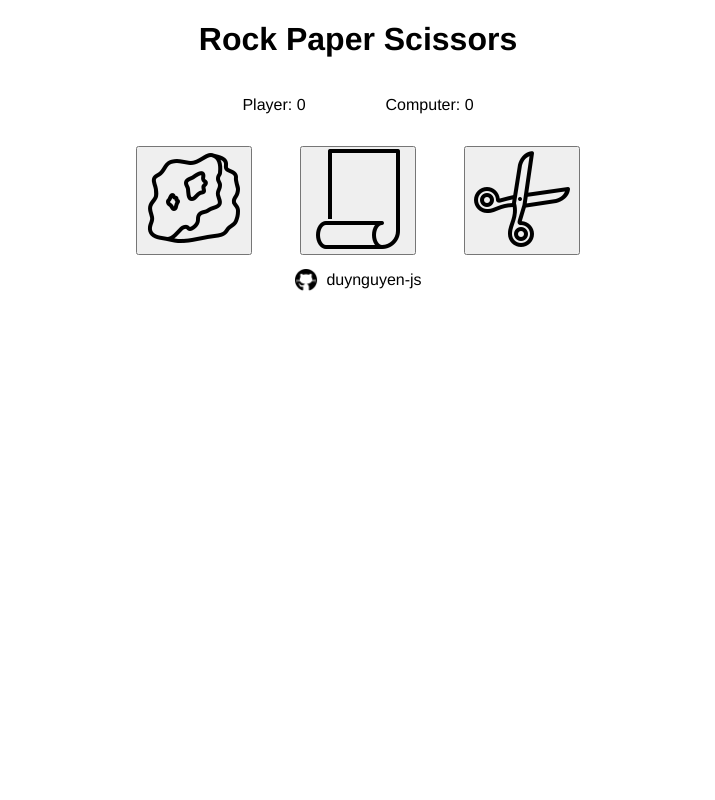
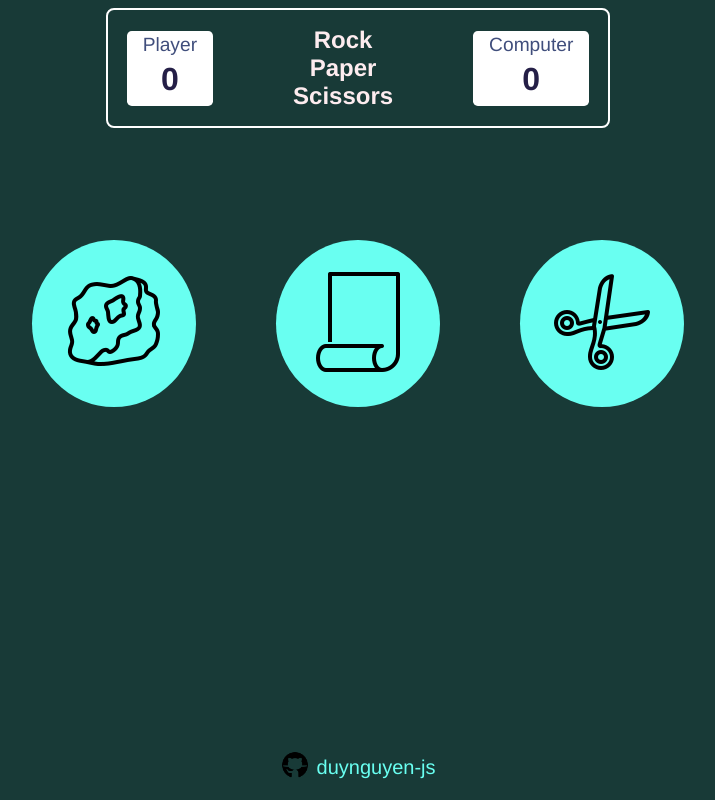
Before and after one commit to oadinn/rock-paper-scissors, a plain HTML site: page index.html in a window 1280 px wide. Shown: the whole page, without its empty margins (282-997 px from the left). Drawn offline with Linux system fonts and the light colour scheme.

Commit message:
add footer, style play again button, game description and header

```diff
--- a/index.html
+++ b/index.html
@@ -8,27 +8,38 @@
     <title>Rock Paper Scissors</title>
 </head>
 <body>
-    <h1>Rock Paper Scissors</h1>
+    <div class="header-container">
 
-    <div class="score-container">
-        <p id="player-score">
-            Player: 0
-        </p>
-        <p id="computer-score">
-            Computer: 0
-        </p>
+        <div class="score-container">
+            <p class="score">
+                Player
+            </p>
+            <p id="p-number">0</p>
+        </div>
+        <h1>Rock<br>Paper<br>Scissors</h1>
+        <div class="score-container">
+            <p class="score">
+                Computer
+            </p>
+            <p id="c-number">0</p>
+        </div>
     </div>
+
+
 
     <p id="game-desc"></p>
 
     <div id="button-container">
-        <button id="rock"><img src="./images/rock.png" alt="rock image"></button>
-        <button id="paper"><img src="./images/paper.png" alt="paper image"></button>
-        <button id="scissors"><img src="./images/scissors.png" alt="scissors image"></button>
+        <button id="rock" class="choice"><img src="./images/rock.png" alt="rock image"></button>
+        <button id="paper" class="choice"><img src="./images/paper.png" alt="paper image"></button>
+        <button id="scissors" class="choice"><img src="./images/scissors.png" alt="scissors image"></button>
+    </div>
+    <div id="restart-container">
+
     </div>
     <footer>
-        <img class="github" src="./images/github.png" alt="github logo">
-        <p>duynguyen-js</p>
+        <a href="https://github.com/oadinn" target="_blank"><img class="github" src="./images/github.png" alt="github logo"></a>
+        <a href="https://github.com/oadinn" target="_blank">duynguyen-js</a>
     </footer>
 </body>
 </html>
--- a/scripts.js
+++ b/scripts.js
@@ -15,8 +15,8 @@ const getComputerChoice = () => {
 }
 
 const displayScore = () => {
-    domPlayerScore.textContent = "Player: " + playerScore
-    domComputerScore.textContent = "Computer: " + computerScore
+    domPlayerScore.textContent = playerScore
+    domComputerScore.textContent = computerScore
     return
 }
 
@@ -26,8 +26,8 @@ const gameOver = () => playerScore === 5 || computerScore === 5
 const endgameUI = () => {
     playerScore === 5 ? gameDesc.textContent = "You won against the computer" : gameDesc.textContent = "Computer won against you"
     restartBtn.textContent = "Play again"
-    buttonContainer.after(restartBtn)
-    restartBtn.addClass("restart-btn")
+    restartBtn.classList.add("restart-btn")
+    restartContainer.appendChild(restartBtn)
     return
 }
 
@@ -74,10 +74,11 @@ const restartGame = () => {
 const rock = document.getElementById('rock')
 const paper = document.getElementById('paper')
 const scissors = document.getElementById('scissors')
-const domPlayerScore = document.getElementById('player-score')
-const domComputerScore = document.getElementById('computer-score')
+const domPlayerScore = document.getElementById('p-number')
+const domComputerScore = document.getElementById('c-number')
 const gameDesc = document.getElementById('game-desc')
 const buttonContainer = document.getElementById('button-container')
+const restartContainer = document.getElementById('restart-container')
 
 // event listeners
 rock.addEventListener('click', () => playRound('rock', getComputerChoice()))
--- a/styles.css
+++ b/styles.css
@@ -1,18 +1,61 @@
 html {
     margin: 0;
     font-family: Helvetica;
+    background-color: #183A37;
+}
+
+body {
+    position: relative;
+    display: flex;
+    flex-direction: column;
+    min-height: 97vh;
+}
+
+p {
+    margin: 0;
 }
 h1 {
     text-align: center;
+    color: #FDECEF;
+    font-size: 1.5rem;
+}
+.header-container {
+    display: flex;
+    margin: 0 auto;
+    justify-content: center;
+    align-items: center;
+    gap: 5rem;
+    border: 2px solid white;
+    border-radius: .5rem;
+    width: 500px;
 }
 .score-container {
     display: flex;
-    gap: 5rem;
-    justify-content: center;
+    flex-direction: column;
+    align-items: center;
+    background-color: white;
+    border-radius: .3rem;
+    font-size: 1.2rem;
+    padding: 0.2rem 1rem .5rem 1rem;
+}
+
+.score {
+    color: #404E7C;
+}
+
+#p-number, #c-number {
+    font-weight: bold;
+    color: #251F47;
+    margin-top: .3rem;
+    font-size: 2rem;
 }
 
 #game-desc {
     text-align: center;
+    margin-top: 5rem;
+    font-weight: bold;
+    color: #63D471;
+    font-size: 1.5rem;
 }
 button {
     cursor: pointer;
@@ -20,21 +63,73 @@ button {
 #button-container {
     display: flex;
     justify-content: center;
-    gap: 3rem;
+    gap: 5rem;
+    margin-top: 2rem;
 }
 
+.choice {
+    padding: 2rem;
+    border-radius: 50%;
+    border: none;
+    background-color: #69FFF1;
+}
+
+.choice:hover {
+    transform: scale(1.1);
+    transition: .3s;
+}
+
+.choice:active {
+    transform: scale(0.95);
+    transition: .1s;
+}
+
+#restart-container {
+    display: flex;
+    justify-content: center;
+    margin: 2rem;
+}
 .restart-btn {
-    margin: 0 auto;
+    padding: 0.5rem 1rem;
+    font-weight: bold;
+    border: none;
+    font-size: 1rem;
+    border-radius: .3rem;
+}
+
+.restart-btn:hover {
+    transform: scale(1.1);
+    transition: .2s;
+}
+
+.restart-btn:active {
+    transform: scale(.95);
+    transition: .1s;
 }
 footer {
     display: flex;
-    margin-top: auto;
     justify-content: center;
     align-items: center;
     gap: .5rem;
+    margin-top: auto;
 }
 
 .github {
-    max-width: 1.5rem;
-    max-height: 1.5rem;
+    max-width: 1.75rem;
+    max-height: 1.75rem;
 }
+
+a {
+    text-decoration: none;
+    color: #69FFF1;
+    font-size: 1.25rem;
+}
+
+a:hover {
+    transform: scale(1.1);
+    transition: .2s;
+}
+a:active {
+    transform: scale(.95);
+    transition: .1s;
+}
```
